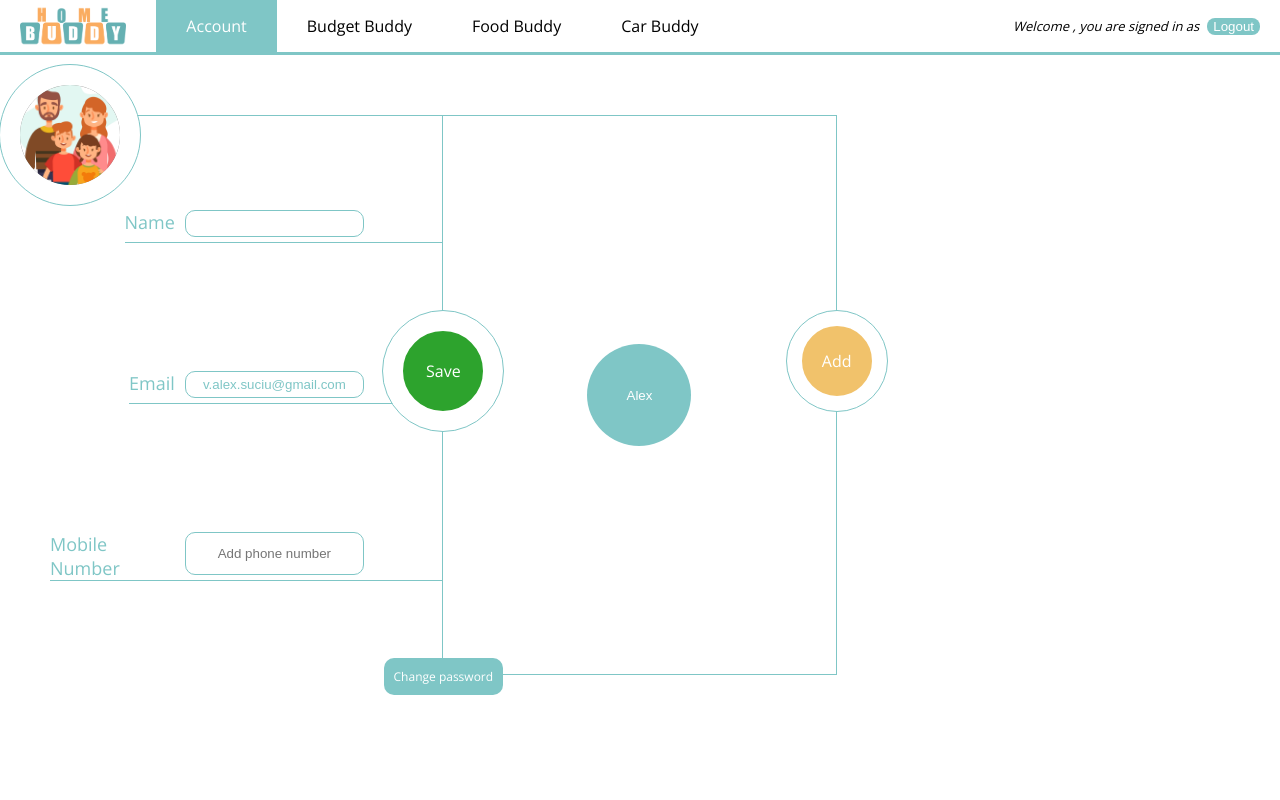
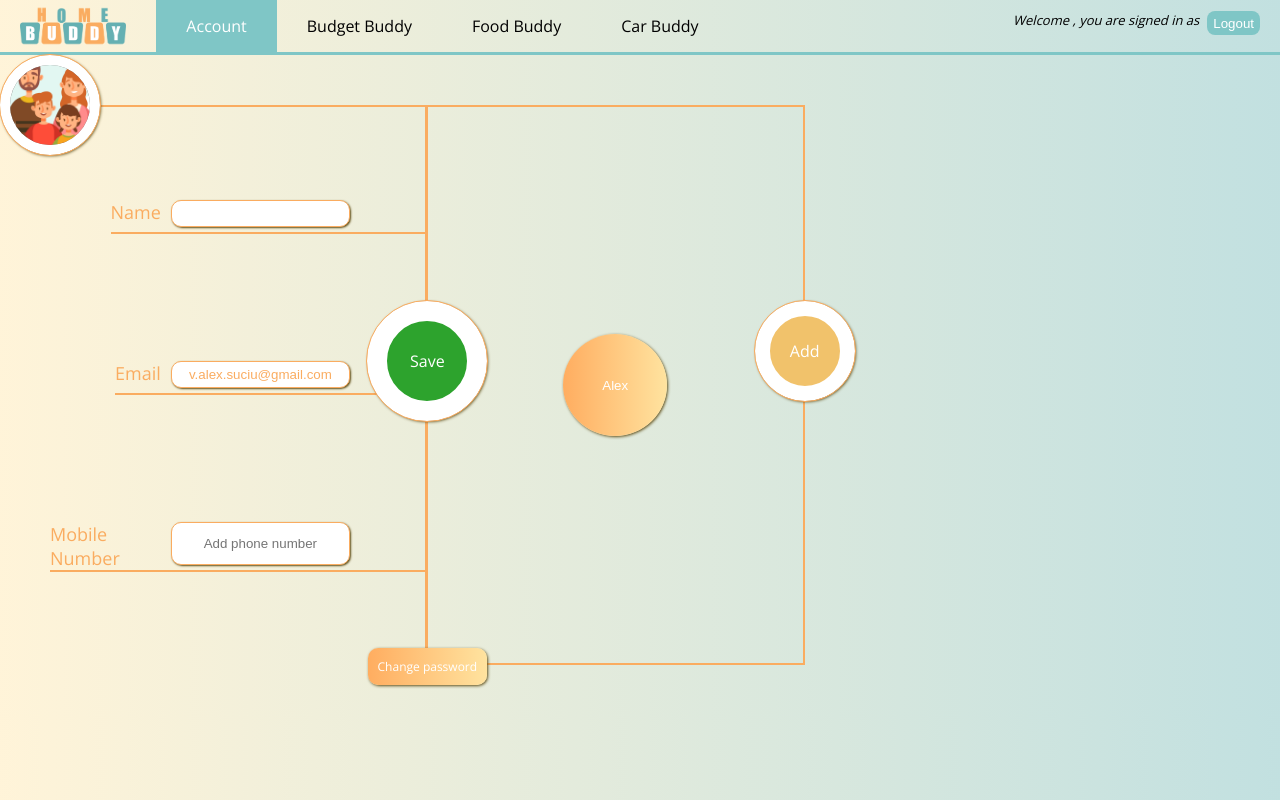
Before and after one commit to AlexSuciu1989/homebuddy, a PHP site: page /account.html in a window 1280 px wide. Run offline with PHP 8.4, Linux system fonts and the light colour scheme; data that the repository does not hold is empty.

Commit message:
downloaded from site

```diff
--- a/account.html
+++ b/account.html
@@ -17,10 +17,10 @@
                 <li><a href="food-buddy.html">Food Buddy</a></li>
                 <li><a href="car-buddy.html">Car Buddy</a></li>
             </ul>
-
+            <div class = user-header-display>
             <p>Welcome <span class="header-user"></span>, you are signed in as <span class="header-member"></span></p>
             <input type="button" class ="logout" value="Logout">
-
+            </div>
         </header>
         <div class="main-app">
             <div class="app">
--- a/css/account.css
+++ b/css/account.css
@@ -26,29 +25,31 @@
     flex-direction: column;
     justify-content: space-around;
     align-items: flex-end;
-    border-right: 1px solid var(--blue);
-    border-top: 1px solid var(--blue);
+    border-right: 2px solid var(--orange);
+    border-top: 2px solid var(--orange);
     padding-top:60px;
 }
 
 .subsection{
     display: flex;
     margin-bottom: 60px;
-    border-bottom:1px solid var(--blue);
+    border-bottom:2px solid var(--orange);
     padding-right: 20%;
-    color: var(--blue);
+    color: var(--orange);
     font-size: 18px;
+
 }
 
 .subsection input{
     border: 0;
     margin-left: 10px;
-    color: var(--blue);
-    border: 1px solid var(--blue);
+    color: var(--orange);
+    border: 1px solid var(--orange);
     text-align: center;
     margin-bottom: 5px;
     padding: 5px 0px;
     border-radius: 10px;
+    box-shadow: 1px 1px 2px #615019;
 }
 
 
@@ -58,7 +59,7 @@
     flex-direction: column;
     justify-content: space-around;
     align-items: center;
-    border: 1px solid var(--blue);
+    border: 2px solid var(--orange);
     margin-left: -1px;
 }
 
@@ -72,10 +73,11 @@
     border-radius: 50%;
     position: absolute;
     border: 20px solid white;
-    outline: 1px solid var(--blue);
+    outline: 1px solid var(--orange);
     top: 35%;
     color:white;
     cursor: pointer;
+    box-shadow: 1px 1px 3px #615019;
 }
 
 .save-btn:hover{
@@ -92,11 +94,12 @@
     border-radius: 50%;
     position: absolute;
     border: 15px solid white;
-    outline: 1px solid var(--blue);
+    outline: 1px solid var(--orange);
     top: 35%;
     right: -50px;
     color:white;
     cursor: pointer;
+    box-shadow: 1px 1px 3px #615019;
 }
 .add-btn:hover{
     box-shadow: 0px 0px 6px -1px #000000;
@@ -104,13 +107,14 @@
 
 .change-password-btn{
     position: absolute;
-    background-color: var(--blue);
+    background: var(--orange-gradient);
     padding: 10px;
     border-radius: 10px;
     color:white;
     top: 97%;
     cursor: pointer;
     font-size: 12px;
+    box-shadow: 1px 1px 3px #615019;
 }
 
 .change-password-btn:hover{
@@ -127,17 +131,17 @@
     justify-content: center;
     align-items: center;
     position:absolute;
-    width: 100px;
-    height: 100px;
+    width: 80px;
+    height: 80px;
     background-color: grey;
     border-radius: 50%;
     left:-50px;
     top:-50px;
-    border: 20px solid white;
-    outline: 1px solid var(--blue);
+    border: 10px solid white;
+    outline: 1px solid var(--orange);
     cursor: pointer;
     overflow: hidden;
-
+    box-shadow: 1px 1px 3px #615019;
 
 }
 .img-holder:hover{
@@ -178,10 +183,11 @@
     width: 100px;
     height: 100px;
     border-radius: 50%;
-    background-color: var(--blue);
+    background: var(--orange-gradient);
     color:white;
     border: none;
     text-align: center;
+    box-shadow: 1px 1px 3px #615019;
 }
 
 .visible{
@@ -195,6 +201,7 @@
     width: 400px;
     height: 70vh;
     overflow: auto;
+    margin-left: 48px;
 }
 
 .toast-board::-webkit-scrollbar{
--- a/css/main.css
+++ b/css/main.css
@@ -6,6 +6,8 @@
     --light-blue: #BEE9E9;
     --grey: #808080;
     --small: 20px;
+    --theme: #7FC6C6;
+    --orange-gradient: linear-gradient(to left,#FFE39F, #FFAD60);
 }
 
 body,
@@ -19,3 +21,7 @@
     padding:0;
 
 }
+
+html{
+    background: linear-gradient(to right,rgb(255, 227, 159, 0.4), rgb(102, 178, 178, 0.4));
+}
--- a/css/menu.css
+++ b/css/menu.css
@@ -2,9 +2,9 @@
     display: flex;
     justify-content: flex-start;
     align-items: center;
-    border-bottom: 3px solid var(--blue);
+    border-bottom: 3px solid var(--theme);
     padding: 0px 20px;
-    margin-bottom: 60px;
+    margin-bottom: 16px;
 }
 
 
@@ -24,11 +24,11 @@
 
 header li:hover, header .active, header li a:hover, header .active a{
     cursor:pointer;
-    background-color: var(--blue);
+    background-color: var(--theme);
     color:white;
 }
 
-header p{
+header div p{
     margin-left: auto;
     margin-right: 0px;
     font-size: 13px;
@@ -39,6 +39,30 @@
     text-decoration: none;
     color:initial;
 }
+
+.user-header-display{
+    display: flex;
+    margin-left:auto;
+    margin-right: 0px;
+    margin-bottom: 6px;
+}
+
+.logout{
+    background-color: var(--theme);
+    border: none;
+    border-radius: 8px;
+    color:white;
+    margin-left:8px;
+    height: 24px;
+}
+
+.logout:hover{
+    cursor: pointer;
+    box-shadow: 0px 0px 3px -1px #000000;
+}
+
+
+
 
 @media screen and (max-width: 600px) {
     header{
@@ -55,4 +79,17 @@
         margin: 16px 0;
         align-self: flex-start;
     }
+
+    .user-header-display{
+        flex-direction: column;
+        align-items: center;
+        margin-left: auto;
+        margin-right: auto;
+        margin-bottom: 16px;
+
+    }
+
+    .logout{
+        align-self: flex-end;
+    }
 }
--- a/js/account.js
+++ b/js/account.js
@@ -1,3 +1,4 @@
+
 function getCookie(cookieName) {
     const name = cookieName + "=";
     const decodedCookie = decodeURIComponent(document.cookie);
@@ -35,6 +36,9 @@
     document.querySelector('.header-member').textContent = memberName;
 
     document.querySelector('.logout').style.backgroundColor = memberInfo[memberName];
+
+    const r = document.querySelector(':root');
+    r.style.setProperty('--theme', memberInfo[memberName]);
 }
 
 
@@ -55,24 +59,7 @@
 }
 
 
-function changeFamilyMemberColor(){
-    const familyMembers = document.querySelectorAll('.member-name');
-    familyMembers.forEach(function(familyMember){
 
-        familyMember.addEventListener('focus',function(){
-
-            familyMember.style.backgroundColor = 'white';
-            familyMember.style.color = '#7FC6C6';
-        })
-
-        familyMember.addEventListener('blur',function(){
-
-            familyMember.style.backgroundColor = '#7FC6C6';
-            familyMember.style.color = 'white';
-        })
-    })
-
-}
 
 
 function addFamilyMember(){
@@ -165,7 +152,7 @@
     saveAccountInformation();
     retrieveAccountInformation();
     addFamilyMember();
-    changeFamilyMemberColor();
+
     logout();
 
 })
--- a/js/food-buddy-weekmenu-from-sql.js
+++ b/js/food-buddy-weekmenu-from-sql.js
@@ -225,8 +225,9 @@
             for (let i=0; i<weekId.length; i++){
             let  weekIdValue = weekId[i];
             const result = extractObjects(responseData, weekIdValue);
-            const resultArr = result[0].split(',');
-            console.log(resultArr);
+            let resultArr = result[0].split(',');
+            if (resultArr == undefined){resultArr = ""}
+            //console.log(resultArr);
 
             const deleteButton = document.createElement('span');
             deleteButton.textContent = '  delete';
--- a/js/login.js
+++ b/js/login.js
@@ -1,7 +1,7 @@
 let userData;
 
 function randomMemberColor(){
-    const colorsArray = ['#e69138', '#ffd966', '#abc69f', '#73a7b3', '#aaaaaa', '#ffec93', '#93a6ff', '#93c47d', '#8e7cc3']
+    const colorsArray = ['#ac3e31', '#484848', '#488a99', '#6ab187', '#1f3f49', '#0091d5', '#dbae58', '#d32d41', '#1c4e80']
 
     for (let i = 1; i<= 4; i++){
         let selectedColorIndex = Math.floor(Math.random() * colorsArray.length);
--- a/php/db-connect.php
+++ b/php/db-connect.php
@@ -1,5 +1,5 @@
 <?php
-$servername = "localhost:3306";
+$servername = "homebuddy.ro:3306";
 $username = "homebudd_alex";
 $password = "Desire1989";
 $dbname = "homebudd_db";
```
Also changed, not shown: other parts of css/account.css (+19 -16 lines), css/food-buddy.css (+42 -26 lines), food-buddy.html (+8 -7 lines), js/food-buddy.js (+39 -4 lines), .github/workflows/main.yml (deleted), uploads/IMG_E1717.JPG, 1 other file.
